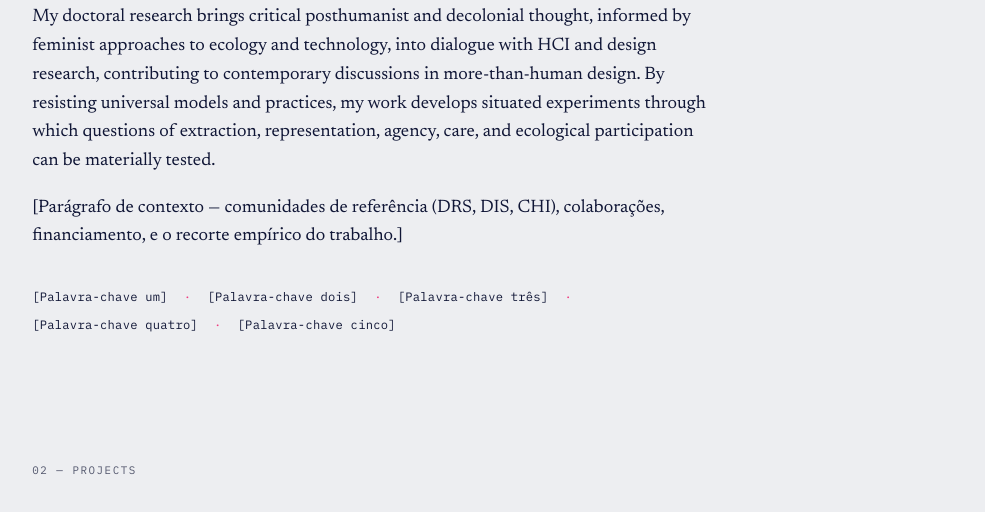
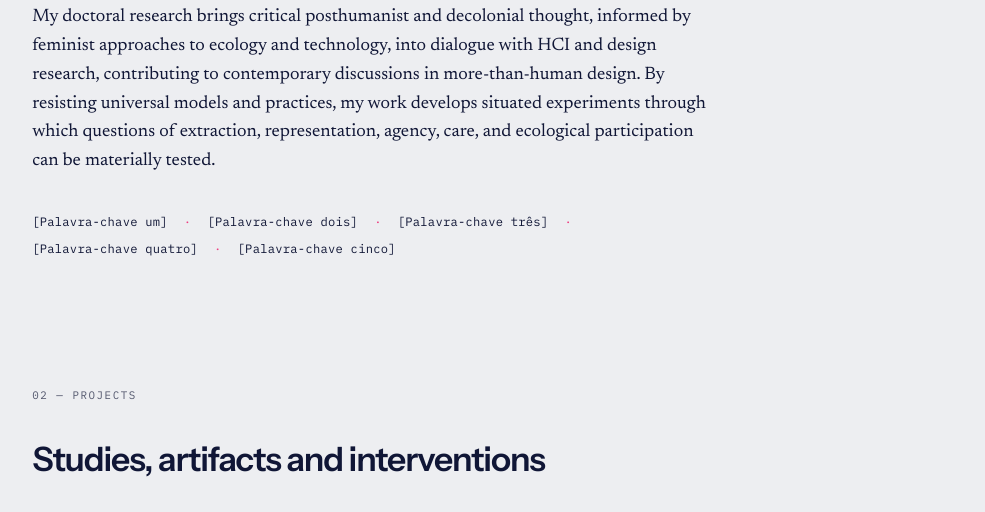
Before and after one commit to fabiodealmeida/fabiodealmeida.github.io, a plain HTML site: page index.html in a window 1280 px wide. Shown: the part 1297-1809 px from the top of the page, without its empty margins (275-1260 px from the left). Drawn offline with Linux system fonts and the light colour scheme.

Commit message:
Update index.html

```diff
--- a/index.html
+++ b/index.html
@@ -77,10 +77,6 @@
       </p>
          <p>
         My doctoral research brings critical posthumanist and decolonial thought, informed by feminist approaches to ecology and technology, into dialogue with HCI and design research, contributing to contemporary discussions in more-than-human design. By resisting universal models and practices, my work develops situated experiments through which questions of extraction, representation, agency, care, and ecological participation can be materially tested.
-      </p>
-       <p>
-        [Parágrafo de contexto — comunidades de referência (DRS, DIS, CHI),
-        colaborações, financiamento, e o recorte empírico do trabalho.]
       </p>
 
       <ul class="keywords">
```
